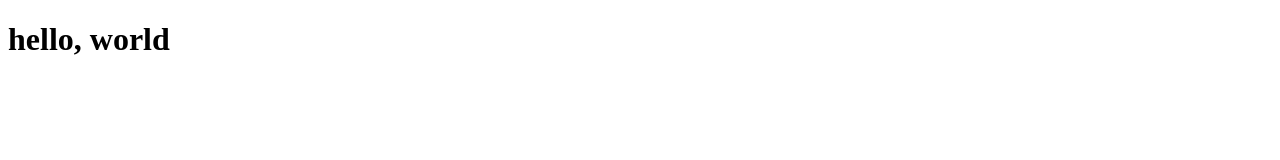
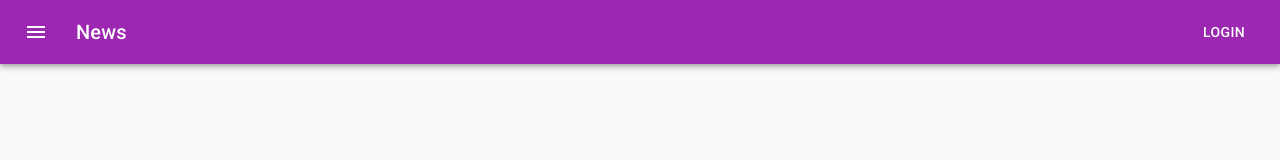
Before and after one commit to c10t/material-news, a Gatsby site: page / in a window 1280 px wide. Built offline with nearby package versions, Linux system fonts and the light colour scheme; Gatsby itself is replaced by a stand-in of ours.

Commit message:
start material ui

```diff
--- a/package.json
+++ b/package.json
@@ -10,18 +10,19 @@
   "dependencies": {
     "@material-ui/core": "^4.2.1",
     "@material-ui/icons": "^4.2.1",
-    "@material-ui/styles": "^4.2.1",
     "gatsby": "^2.13.34",
-    "gatsby-plugin-material-ui": "^2.1.4",
+    "gatsby-plugin-react-helmet": "^3.1.2",
     "gatsby-plugin-typescript": "^2.1.2",
     "react": "^16.8.6",
     "react-dom": "^16.8.6",
+    "react-helmet": "^5.2.1",
     "react-redux": "^7.1.0",
     "redux": "^4.0.4",
     "redux-logger": "^3.0.6",
     "redux-saga": "^1.0.5"
   },
   "devDependencies": {
+    "@types/react-helmet": "^5.0.8",
     "@types/redux-logger": "^3.0.7",
     "typescript": "^3.5.3"
   }
--- /dev/null
+++ b/src/components/appbar.tsx
@@ -0,0 +1,40 @@
+import React from 'react';
+import { makeStyles } from '@material-ui/core/styles';
+import AppBar from '@material-ui/core/AppBar';
+import Toolbar from '@material-ui/core/Toolbar';
+import Typography from '@material-ui/core/Typography';
+import Button from '@material-ui/core/Button';
+import IconButton from '@material-ui/core/IconButton';
+import MenuIcon from '@material-ui/icons/Menu';
+
+const useStyles = makeStyles(theme => ({
+  root: {
+    flexGrow: 1,
+  },
+  menuButton: {
+    marginRight: theme.spacing(2),
+  },
+  title: {
+    flexGrow: 1,
+  },
+}));
+
+export default function ButtonAppBar() {
+  const classes = useStyles();
+
+  return (
+    <div className={classes.root}>
+      <AppBar position="static">
+        <Toolbar>
+          <IconButton edge="start" className={classes.menuButton} color="inherit" aria-label="menu">
+            <MenuIcon />
+          </IconButton>
+          <Typography variant="h6" className={classes.title}>
+            News
+          </Typography>
+          <Button color="inherit">Login</Button>
+        </Toolbar>
+      </AppBar>
+    </div>
+  );
+}
--- /dev/null
+++ b/src/components/document-head.tsx
@@ -0,0 +1,12 @@
+import * as React from 'react'
+import { Helmet } from 'react-helmet'
+
+const DocumentHead: React.FC = () => (
+  <Helmet>
+    <meta charSet="utf-8" />
+    <title>Material News</title>
+    <link rel="stylesheet" href="https://fonts.googleapis.com/css?family=Roboto:300,400,500" />
+  </Helmet>
+)
+
+export default DocumentHead
--- a/src/pages/index.tsx
+++ b/src/pages/index.tsx
@@ -1,5 +1,8 @@
 import * as React from 'react'
 
-const IndexPage: React.FC = () => <h1>hello, world</h1>
+import withRoot from '../with-root'
+import IndexPageTemplate from '../templates/index-page'
+
+const IndexPage: React.FC = () => <IndexPageTemplate />
 
 export default IndexPage
--- /dev/null
+++ b/src/templates/index-page.tsx
@@ -0,0 +1,14 @@
+import * as React from 'react'
+
+import Appbar from '../components/appbar'
+import DocumentHead from '../components/document-head'
+import withRoot from '../with-root'
+
+const IndexPageTemplate: React.FC = () => (
+  <>
+    <DocumentHead />
+    <Appbar />
+  </>
+)
+
+export default withRoot(IndexPageTemplate)
--- a/src/theme.ts
+++ b/src/theme.ts
@@ -1,6 +1,7 @@
 import { createMuiTheme, Theme } from '@material-ui/core/styles';
 import purple from '@material-ui/core/colors/purple';
 import green from '@material-ui/core/colors/green';
+import red from '@material-ui/core/colors/red'
 
 const theme: Theme = createMuiTheme({
   palette: {
```
